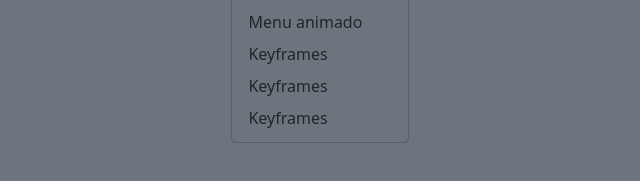
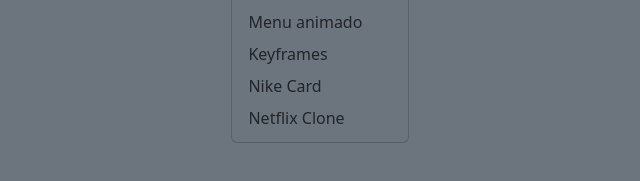
Before and after one commit to Rodbame/HtmlBasico, a plain HTML site: page index.html in a window 1280 px wide. Both pictures are taken after a click on the button "Todos". Shown: the part 253-434 px from the top of the page, 315-955 px from the left. Drawn offline with nearby package versions, Linux system fonts and the light colour scheme.

Commit message:
menu mejorado

```diff
--- a/index.html
+++ b/index.html
@@ -91,10 +91,10 @@
                   <a class="dropdown-item" href="./proyecto8/index.html">Keyframes</a>
                 </li>
                 <li>
-                  <a class="dropdown-item" href="./proyecto9/index.html">Keyframes</a>
+                  <a class="dropdown-item" href="./proyecto9/index.html">Nike Card</a>
                 </li>
                 <li>
-                  <a class="dropdown-item" href="./proyecto10/index.html">Keyframes</a>
+                  <a class="dropdown-item" href="./proyecto10/index.html">Netflix Clone</a>
                 </li>
               </ul>
             </li>
```
